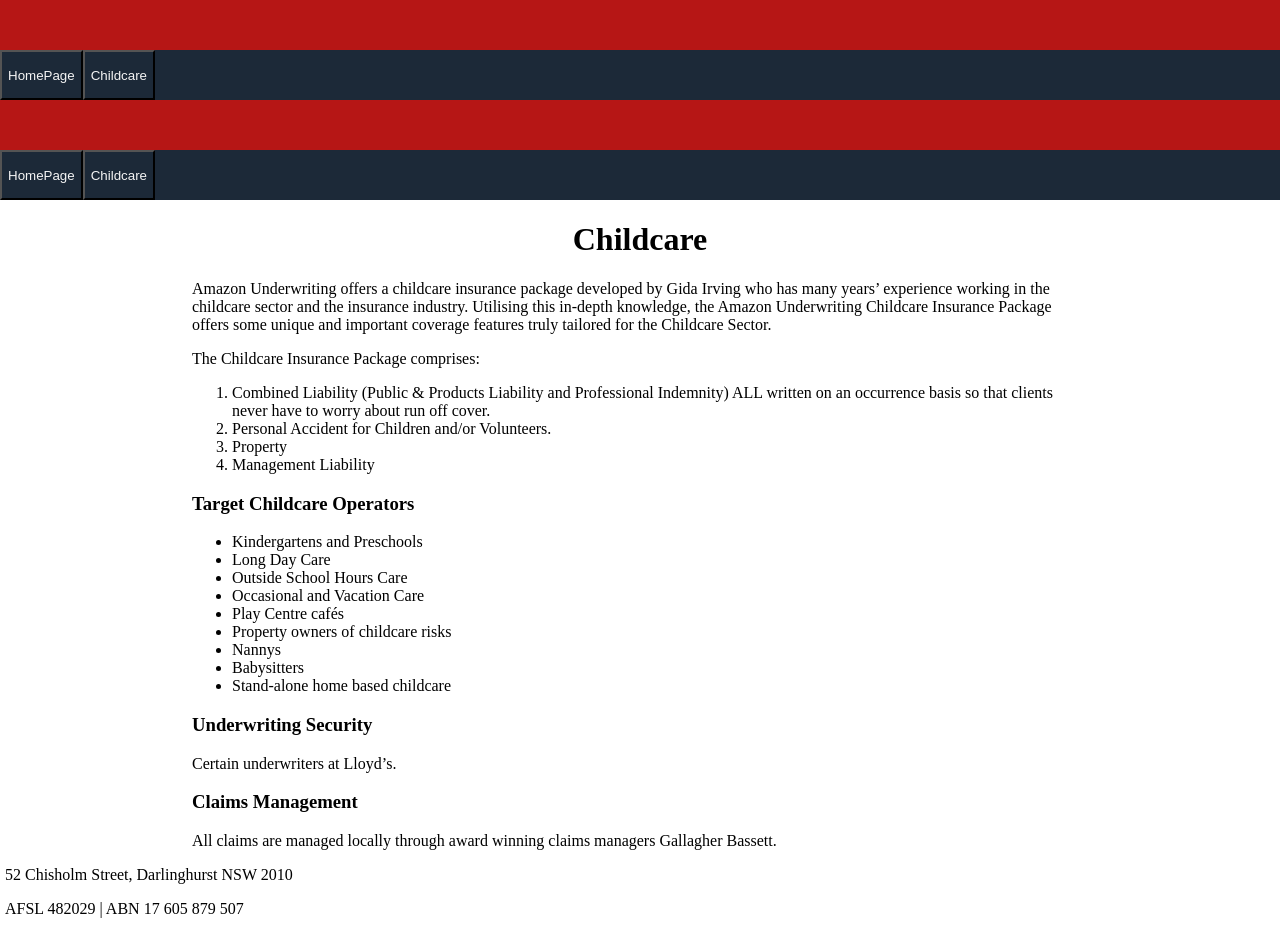
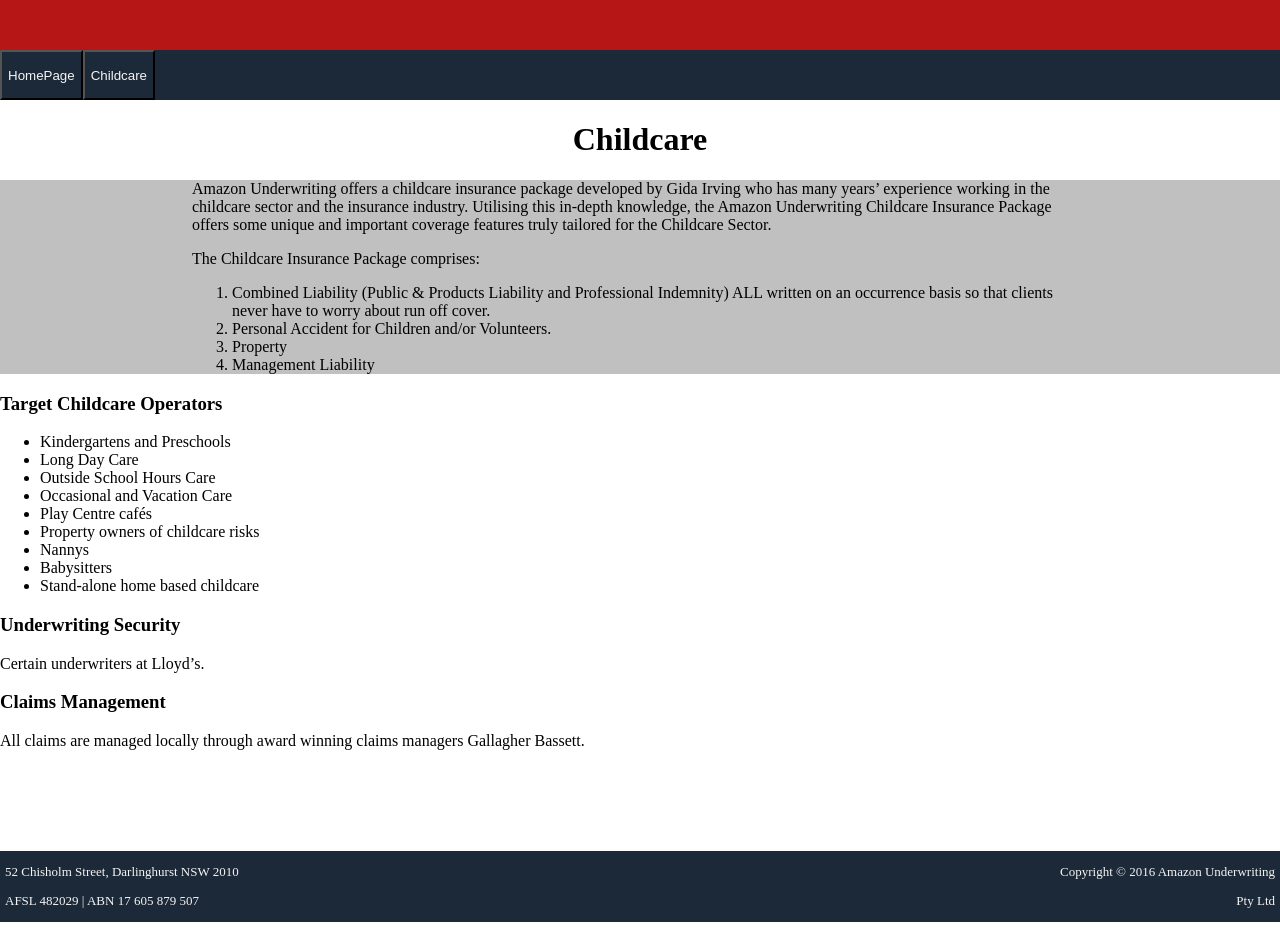
Before and after one commit to ironest/amazon-underwriting-public-frontend, a React (Create React App) app: page /Childcare in a window 1280 px wide. Shown: the top 934 px of the page. Built offline with nearby package versions, Linux system fonts and the light colour scheme.

Commit message:
removed Footer/Navbar from Childcare/HomePage, got footer to bottom of page

```diff
--- a/src/components/pages/Childcare.js
+++ b/src/components/pages/Childcare.js
@@ -1,17 +1,14 @@
 import React, { Component } from "react";
-import NavBar from "./../NavBar";
-import Footer from "./../Footer";
 
 class Childcare extends Component {
     render() {
         return (
             <>
-                <div className="bannerDiv" ></div>
-
-                <NavBar />
-
+            <div className="content">
                 <h1>Childcare</h1>
-                <div className="textDiv" >
+                {/* <div className="textDiv" > */}
+                <div className="cardA">
+                    <div className="textDiv">
                     <p>
                     Amazon Underwriting offers a childcare insurance package developed by Gida Irving who has many years’ experience working in the childcare sector and the insurance industry. Utilising this in-depth knowledge, the Amazon Underwriting Childcare Insurance Package offers some unique and important coverage features truly tailored for the Childcare Sector.
                     </p>
@@ -36,6 +33,8 @@
                         </li>
                     </ol>
                     </div>
+                    </div>
+                    </div>
                     <div>
                         <h3>Target Childcare Operators</h3>
                         <ul>
@@ -58,9 +57,7 @@
                         <h3>Claims Management</h3>
                         <p>All claims are managed locally through award winning claims managers Gallagher Bassett.</p>
                     </div>
-
                 </div>
-                <Footer />
             </>
         );
     }
--- a/src/components/pages/HomePage.js
+++ b/src/components/pages/HomePage.js
@@ -1,15 +1,10 @@
 import React, { Component } from "react";
-import NavBar from "./../NavBar";
-import Footer from "./../Footer"
 
 class HomePage extends Component {
     render() {
         return (
+            <>
             <div className="content" >
-                <div className="bannerDiv" ></div>
-
-                    <NavBar />
-
                 <h1>HomePage</h1>
             <div className="carousel">Carousel to go here</div>
                 <div className="textDiv" >
@@ -21,9 +16,8 @@
                     </p>
                 </div>
 
-                <Footer />
-
             </div>
+            </>
         );
     }
 }
--- a/src/styles/App.css
+++ b/src/styles/App.css
@@ -1,16 +1,20 @@
-html, body {
+html {
     height: 100%;
 }
+
 body {
     display: flex;
     flex-direction: column;
     margin: 0;
     /* min-height: 100%; */
     /* min-height: 100vh; */
+    height: 100%;
 }
 
 .content {
+    /* height: 100%; */
     flex: 1 0 auto;
+    min-height: calc(100vh - 70px);
 }
 
 .bannerDiv {
@@ -45,7 +49,7 @@
     margin: 0 auto;
 }
 
-#footer {
+.footer {
 
     display: flex;
     flex-direction: row;
@@ -55,6 +59,13 @@
     background-color: #1c2938;
     font-size: small;
     flex-shrink: 0;
+    /* align-self: flex-end; */
+    /* position: absolute; */
+    /* height: 50px; */
+    left: 0;
+    bottom: 0;
+    right: 0;
+
 }
 
 /* #footer div {
@@ -72,3 +83,8 @@
     text-align: right;
     margin-right: 5px;
 }
+
+.cardA {
+    background-color: silver;
+    width: 100%;
+}
```
